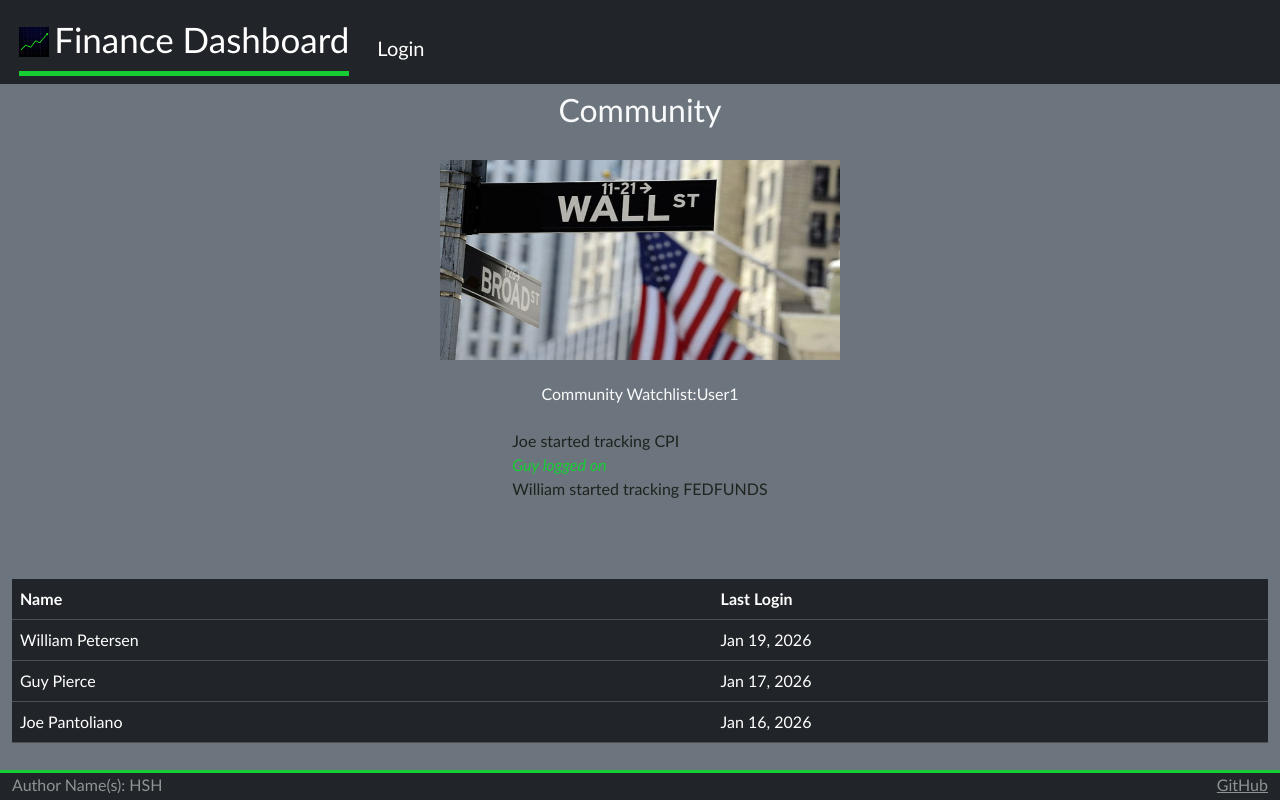
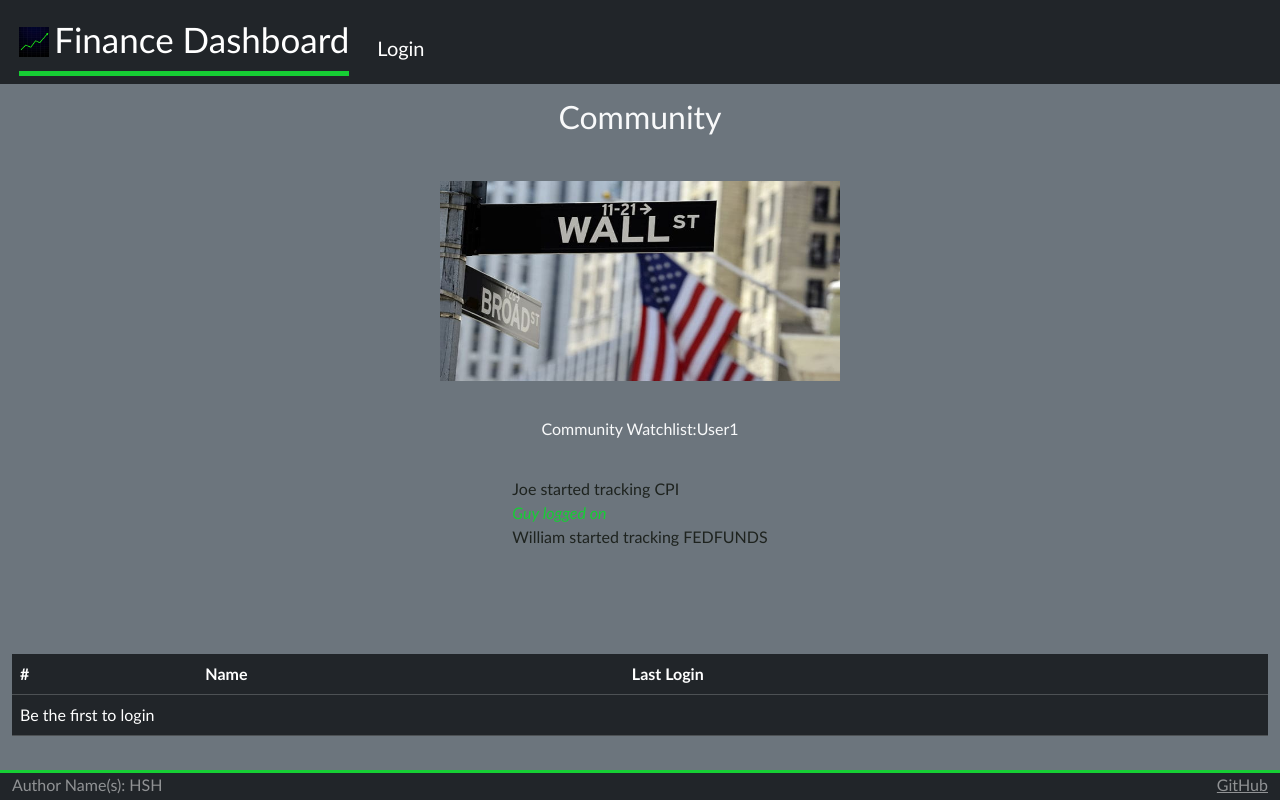
Before and after one commit to henhilt/startup, a React (Vite) app: page /community in a window 1280 px wide. Built offline with nearby package versions, Linux system fonts and the light colour scheme.

Commit message:
updated table in community page to display local storage last logins of users

```diff
--- a/src/community/community.jsx
+++ b/src/community/community.jsx
@@ -2,6 +2,36 @@ import React from 'react';
 import './community.css'
 
 export function Community() {
+
+    const [communityLogins, setCommunityLogins] = React.useState([]);
+
+    React.useEffect(() => {
+        const loginsText = localStorage.getItem('communityLogins');
+        if (loginsText) {
+            setCommunityLogins(JSON.parse(loginsText));
+        }
+    }, []);
+
+    const loginRows = [];
+    if (communityLogins.length) {
+        for (const [i, login] of communityLogins.entries()) {
+            loginRows.push(
+                <tr key={i}>
+                    <td>{i+1}</td>
+                    <td>{login.name}</td>
+                    <td>{login.time}</td>
+                </tr>
+            )
+        }
+    } else {
+        loginRows.push(
+            <tr key = '--'>
+                <td colSpan='3'> Be the first to login</td>
+            </tr>
+        );
+    }
+
+
   return (
     <main className="container-fluid bg-secondary text-left">
         <h2>Community</h2>
@@ -22,23 +52,13 @@ export function Community() {
             <table className="table table-dark">
                 <thead>
                     <tr>
+                        <th>#</th>
                         <th>Name</th>
                         <th>Last Login</th>
                     </tr>
                 </thead>
                 <tbody>
-                  <tr>
-                      <td>William Petersen</td>
-                      <td>Jan 19, 2026</td>
-                  </tr>
-                  <tr>
-                      <td>Guy Pierce</td>
-                      <td>Jan 17, 2026</td>
-                  </tr>
-                  <tr>
-                      <td>Joe Pantoliano</td>
-                      <td>Jan 16, 2026</td>
-                  </tr>
+                    {loginRows}
                 </tbody>
             </table>
   </main>
--- a/src/dashboard/dashboard.jsx
+++ b/src/dashboard/dashboard.jsx
@@ -3,9 +3,9 @@ import { DashNotifier, DashEvent } from './dashNotifier';
 
 export function Dashboard({userName}) {
 
-    const [localMessage, setLocalMessage] = useState('');
+    const [localMessage, setLocalMessage] = React.useState('');
 
-    const [activeCharts, setActiveCharts] = useState(() => {
+    const [activeCharts, setActiveCharts] = React.useState(() => {
 
         const saved = localStorage.getItem('userWatchlist');
         const initialValue = JSON.parse(saved);
@@ -17,7 +17,7 @@ export function Dashboard({userName}) {
         };
     });
 
-    useEffect(() => {
+    React.useEffect(() => {
         localStorage.setItem('userWatchlist', JSON.stringify(activeCharts));}, [activeCharts]);
 
     function onCheckboxChange(event) {
```
Lines whose indentation alone changed are shown as unchanged.
